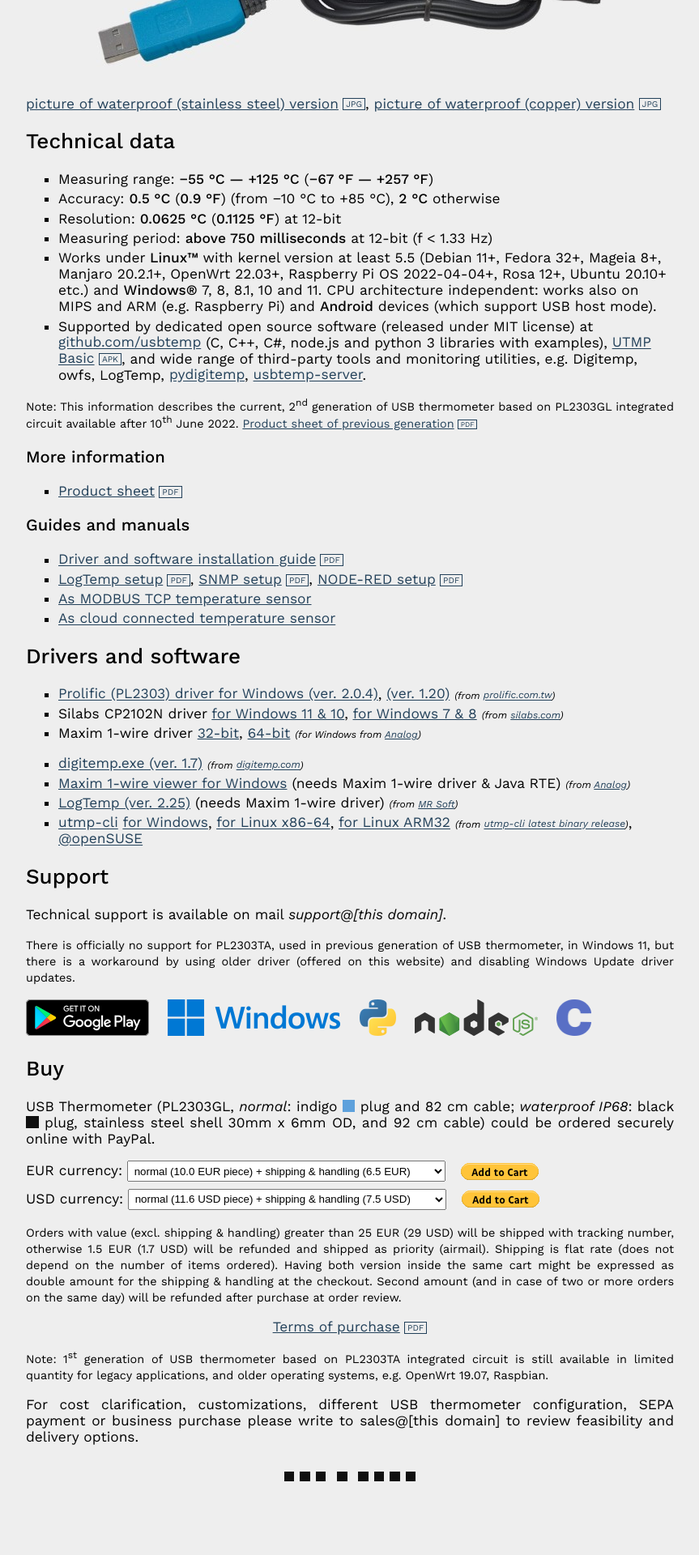
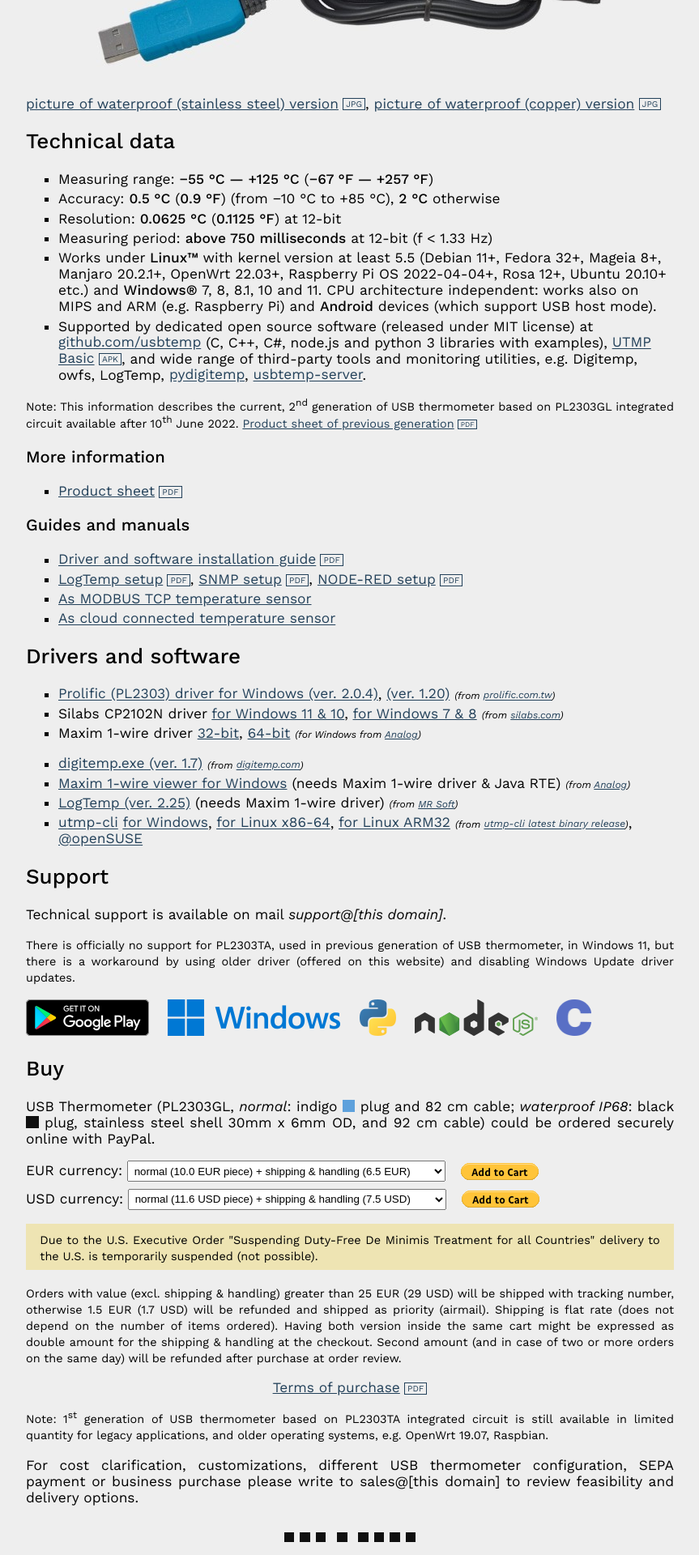
Before and after one commit to perproweb/utmp, a Jekyll site: the page index.html, which Jekyll copies as it is, in a window 1280 px wide. Shown: the part 772-2692 px from the top of the page at 81% size, without its empty margins (208-1071 px from the left). Built offline with Jekyll 4.4.1, drawn with Linux system fonts in a browser that asks for light colours; before the commit the page ends 2617 px from its top, so only the background shows below that.

Commit message:
20250822

```diff
--- a/index.html
+++ b/index.html
@@ -31,6 +31,7 @@
     i{font-size:70%;}
     p{text-align:justify;}
     p.center{text-align:center;}
+    p.note{background:#eee4b3;padding:0.5em 1em;}
     ul{list-style-type:square;}
     li{margin:0.25em 0;}
     li a{padding:0.2em 0;}
@@ -245,7 +246,11 @@ USB Thermometer (PL2303GL, <em>normal</em>: indigo <span class="colorbox indigo"
 <input type="hidden" name="currency_code" value="USD">
 <input type="image" src="btn_cart_SM.png" name="submit" alt="Pay with PayPal">
 </form>
-
+<p class="note">
+  <small>
+Due to the U.S. Executive Order "Suspending Duty-Free De Minimis Treatment for all Countries" delivery to the U.S. is temporarily suspended (not possible).
+</small>
+</p>
 <p>
 <small>
 Orders with value (excl. shipping &amp; handling) greater than 25 EUR (29 USD) will be shipped with tracking number, otherwise 1.5 EUR (1.7 USD) will be refunded and shipped as priority (airmail). Shipping is flat rate (does not depend on the number of items ordered). Having both version inside the same cart might be expressed as double amount for the shipping &amp; handling at the checkout. Second amount (and in case of two or more orders on the same day) will be refunded after purchase at order review.
```
